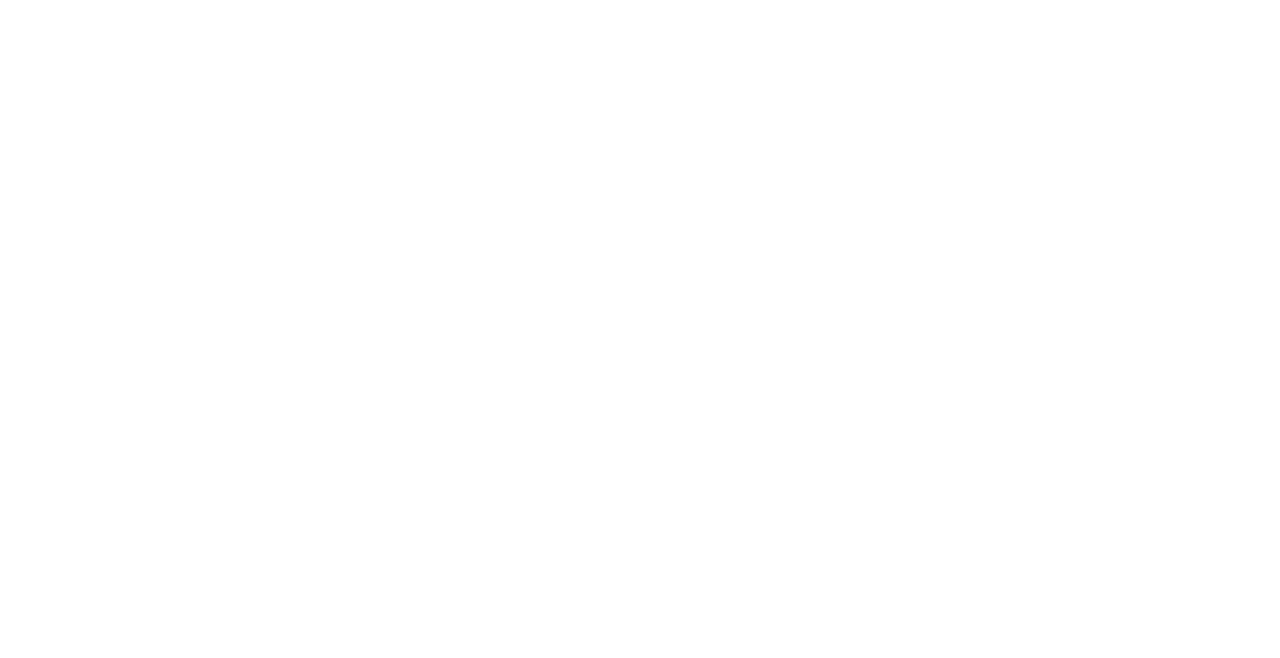
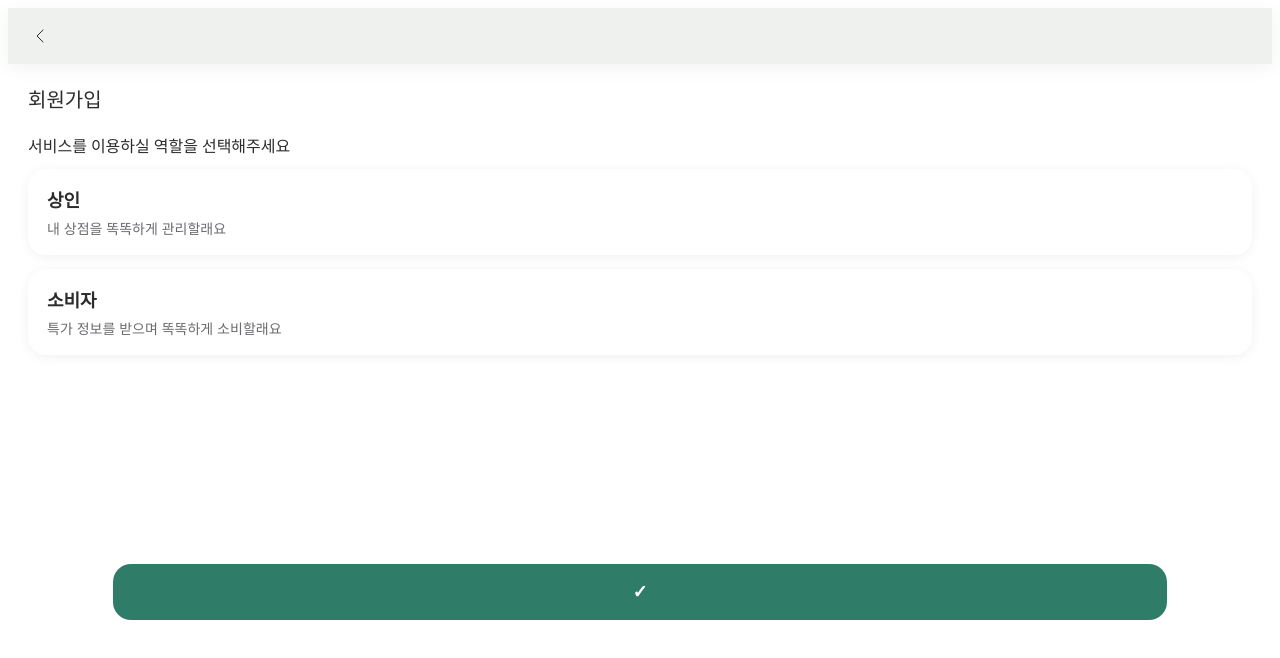
Before and after one commit to yeon-yeon1/2025-LIKELION-BuyDobong-FE, a React (Vite) app: page /signupRole in a window 1280 px wide. Before the commit this address had no page. Shown: the top 658 px of the page. Built offline with nearby package versions, Linux system fonts and the light colour scheme.

Commit message:
✨ Feat: 회원가입 상인 or 소비자 선택 페이지 구현
회원가입 상인 or 소비자 선택 페이지 퍼블리싱 완료

```diff
--- a/src/App.tsx
+++ b/src/App.tsx
@@ -14,6 +14,7 @@
 import LoginHome from '@routes/LoginHome';
 import Login from '@routes/Login';
 import Signup from '@routes/Signup';
+import SignupRole from '@routes/SignupRole';
 
 function App() {
   return (
@@ -23,6 +24,7 @@
         <Route path="/" element={<LoginHome />} />
         <Route path="/login" element={<Login />} />
         <Route path="/signup" element={<Signup />} />
+        <Route path="/signupRole" element={<SignupRole />} />
         {/* 소비자 */}
         <Route path="/customerHome" element={<CustomerHome />} />
         <Route path="/keywordSearch" element={<KeywordSearch />} />
--- /dev/null
+++ b/src/routes/SignupRole.tsx
@@ -0,0 +1,61 @@
+import React, { useState } from 'react';
+import Header from '@components/Header';
+import * as R from '@styles/SignupRoleStyle';
+import * as S from '@styles/SignupStyle';
+
+// 체크 이미지는 URL import (이미지 방식)
+import checkUrl from '@assets/GreenCheck.svg';
+
+type Role = 'merchant' | 'consumer';
+
+function SignupRole() {
+  const [role, setRole] = useState<Role | null>(null);
+
+  return (
+    <>
+      <Header />
+      <R.Page>
+        <R.Head>회원가입</R.Head>
+        <R.Caption htmlFor="role">서비스를 이용하실 역할을 선택해주세요</R.Caption>
+
+        <R.List id="role">
+          {/* 상인 카드 */}
+          <R.Card
+            type="button"
+            selected={role === 'merchant'}
+            onClick={() => setRole('merchant')}
+            aria-pressed={role === 'merchant'}
+          >
+            <R.Row>
+              {role === 'merchant' && <R.CheckImg src={checkUrl} alt="" />}
+              <R.Title selected={role === 'merchant'}>상인</R.Title>
+            </R.Row>
+            <R.Desc>내 상점을 똑똑하게 관리할래요</R.Desc>
+          </R.Card>
+
+          {/* 소비자 카드 */}
+          <R.Card
+            type="button"
+            selected={role === 'consumer'}
+            onClick={() => setRole('consumer')}
+            aria-pressed={role === 'consumer'}
+          >
+            <R.Row>
+              {role === 'consumer' && <R.CheckImg src={checkUrl} alt="" />}
+              <R.Title selected={role === 'consumer'}>소비자</R.Title>
+            </R.Row>
+            <R.Desc>특가 정보를 받으며 똑똑하게 소비할래요</R.Desc>
+          </R.Card>
+        </R.List>
+        {/* 하단 제출 버튼 */}
+        <S.BottomBar>
+          <S.PrimaryCTA type="submit">
+            <span>✓</span>
+          </S.PrimaryCTA>
+        </S.BottomBar>
+      </R.Page>
+    </>
+  );
+}
+
+export default SignupRole;
--- /dev/null
+++ b/src/styles/SignupRoleStyle.tsx
@@ -0,0 +1,62 @@
+import styled from 'styled-components';
+import palette from '@lib/colorPalette';
+
+export const Page = styled.form`
+  padding: 0 20px 100px;
+`;
+
+export const Head = styled.h1`
+  font-size: 20px;
+  font-weight: 500;
+  margin: 20px 0;
+  color: ${palette.textPrimary};
+`;
+
+export const Caption = styled.label`
+  display: block;
+  margin-bottom: 12px;
+  color: ${palette.textPrimary};
+`;
+
+export const List = styled.div`
+  display: flex;
+  flex-direction: column;
+  gap: 14px;
+`;
+
+export const Card = styled.button<{ selected?: boolean }>`
+  width: 100%;
+  text-align: left;
+  border-radius: 18px;
+  padding: 16px 18px;
+  background: #fff;
+  border: 1.5px solid ${({ selected }) => (selected ? palette.brandPrimary : 'transparent')};
+  box-shadow: 0 2px 12px rgba(0, 0, 0, 0.06);
+  outline: ${({ selected }) => (selected ? `2px solid rgba(47,125,105,0.15)` : 'none')};
+  display: flex;
+  flex-direction: column;
+  gap: 6px;
+  cursor: pointer;
+`;
+
+export const Row = styled.div`
+  display: flex;
+  align-items: center;
+  gap: 8px;
+`;
+
+export const CheckImg = styled.img`
+  width: 18px;
+  height: 18px;
+`;
+
+export const Title = styled.div<{ selected?: boolean }>`
+  font-size: 18px;
+  font-weight: 700;
+  color: ${({ selected }) => (selected ? palette.brandPrimary : palette.textPrimary)};
+`;
+
+export const Desc = styled.div`
+  font-size: 14px;
+  color: ${palette.textSecondary};
+`;
```
